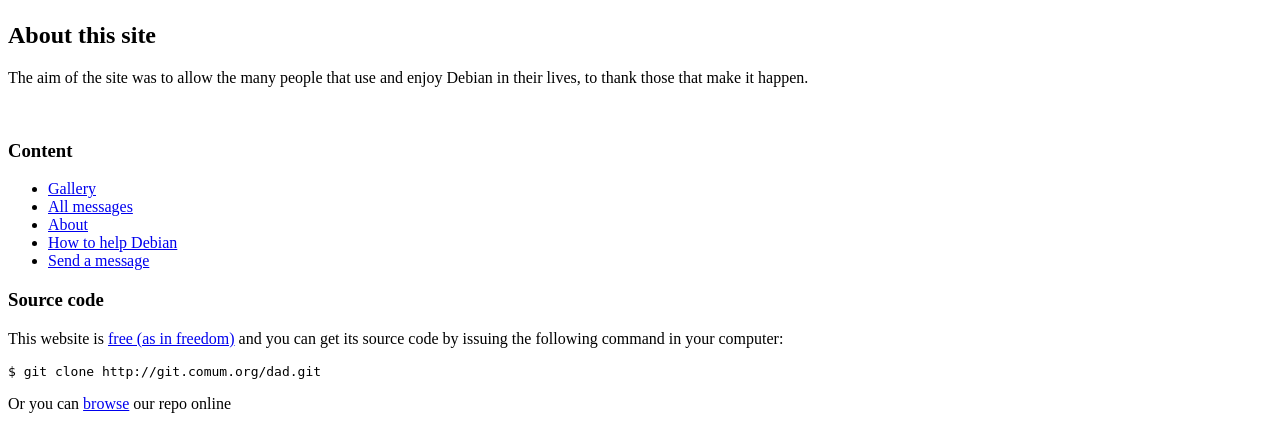
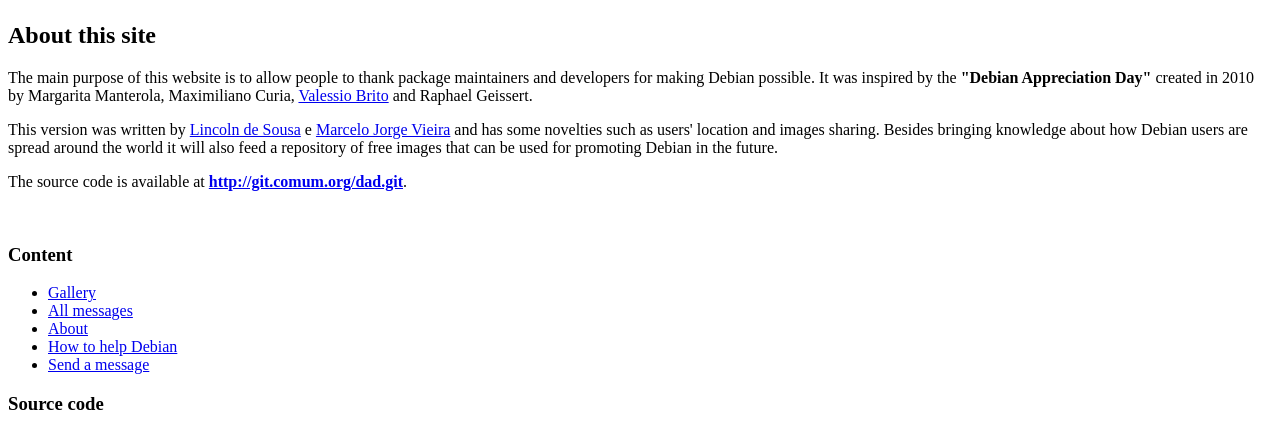
Before and after one commit to atoz-chevara/dad-1, a Flask app: page /about in a window 1280 px wide. Shown: the part 164-595 px from the top of the page. Run offline with Flask 2, Linux system fonts and the light colour scheme; data that the repository does not hold is empty; parts of the project's set-up code (start-up, migrations or seed data) failed here and were passed over.

Commit message:
Improving about page text
Thanks to Valessio Brito and Tássia Camões! :)

```diff
--- a/dad/templates/simple/about.html
+++ b/dad/templates/simple/about.html
@@ -1,15 +1,34 @@
 {% extends 'simple/layout.html' %}
 
 {% block extra_head %}
-{{ registry.css('about') }}
+{{ registry.css('help') }}
 {% endblock %}
 
 {% block content %}
 <h2 class="title">About this site</h2>
 
 <p>
-  The aim of the site was to allow the many people that use and enjoy
-  Debian in their lives, to thank those that make it happen.
+The main purpose of this website is to allow people to thank package
+maintainers and developers for making Debian possible. It was inspired
+by the <strong>"Debian Appreciation Day"</strong> created in 2010 by
+Margarita Manterola, Maximiliano
+Curia, <a href="http://valessiobrito.info">Valessio Brito</a> and
+Raphael Geissert.
+</p>
+
+<p>
+This version was written by <a href="http://comum.org">Lincoln de
+Sousa</a> e <a href="http://metaldot.alucinados.com">Marcelo Jorge
+Vieira</a> and has some novelties such as users' location and images
+sharing.  Besides bringing knowledge about how Debian users are spread
+around the world it will also feed a repository of free images that can
+be used for promoting Debian in the future.
+</p>
+
+<p>
+The source code is available
+at <strong><a href="http://git.comum.org/dad.git">
+http://git.comum.org/dad.git</a></strong>.
 </p>
 
 {% endblock content %}
```
Also changed, not shown: 1 other file.
